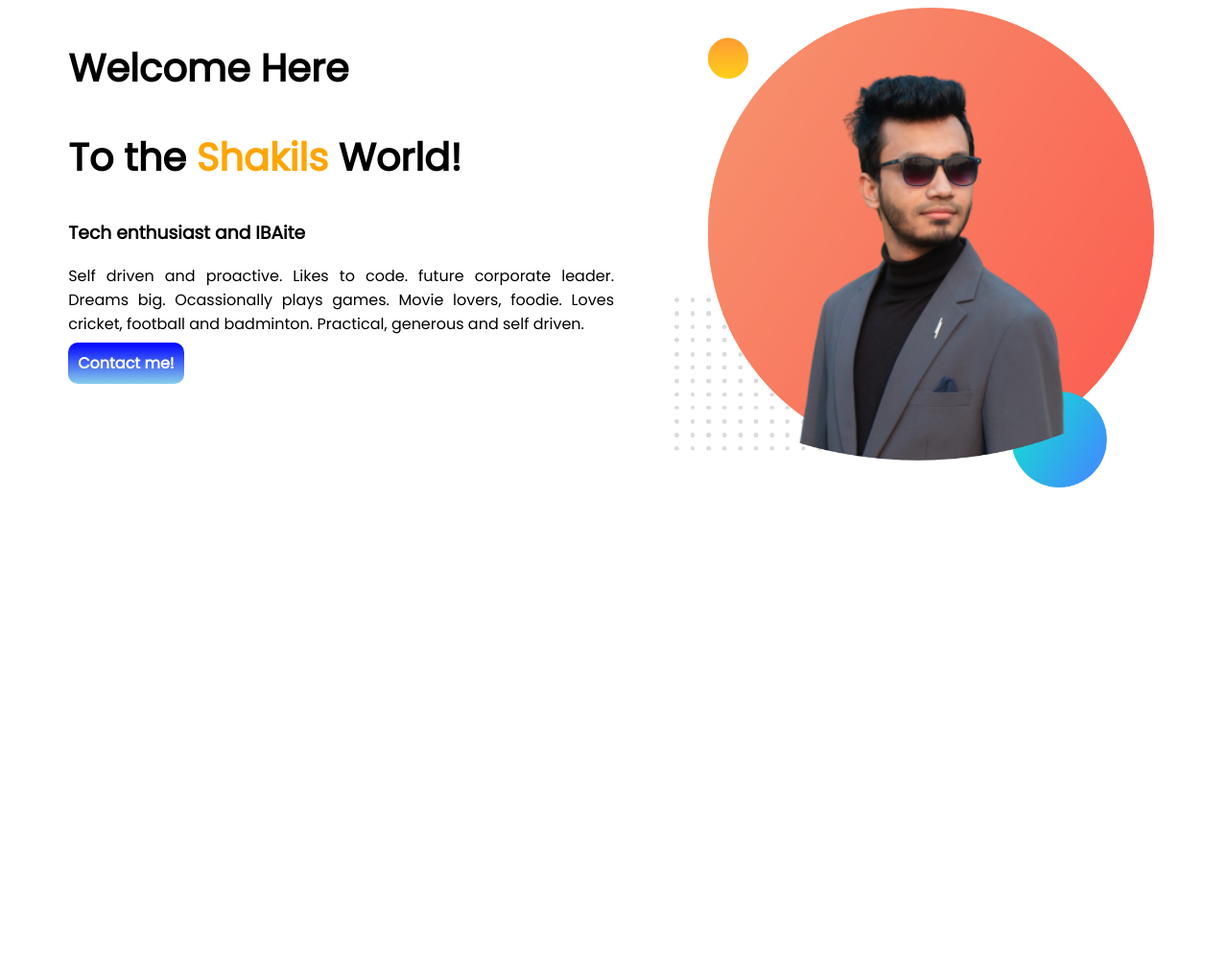
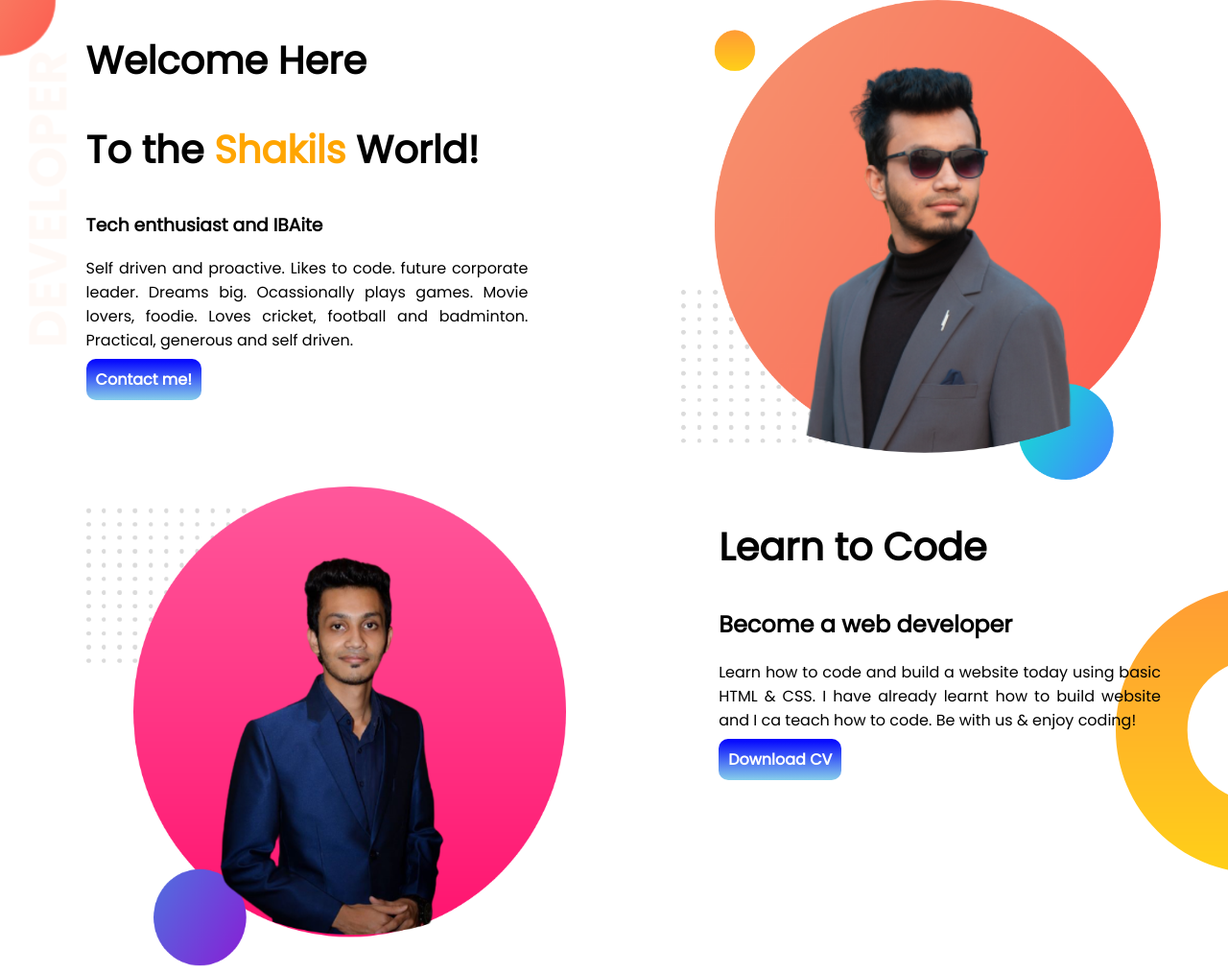
Before and after one commit to Saikat007sa/Developer-portfolio, a plain HTML site: page index.html in a window 1280 px wide. Shown: the whole page at 96% size. Before the commit the page ends 800 px from the top, so only its background shows below. Drawn offline with Linux system fonts and the light colour scheme.

Commit message:
middle-part

```diff
--- a/index.html
+++ b/index.html
@@ -13,7 +13,7 @@
 </head>
 
 <body>
-    <section>
+    <section class="Top-heading">
         <div class="half-width">
             <h1>Welcome Here</h1>
             <h1>To the <span class="Naming-color">Shakils</span> World!</h1>
@@ -27,6 +27,20 @@
             <img src="showOff/sha-bg.png" alt="" height="500px" width="500px">
         </div>
     </section>
+
+    <section class="Middle-part">
+        <div class="half-width">
+            <img src="showOff/sha-bg2.png" alt="" height="500px" width="500px">
+        </div>
+        <div class="half-width">
+            <h1>Learn to Code</h1>
+            <h2>Become a web developer</h2>
+            <p>Learn how to code and build a website today using basic HTML & CSS. I have already learnt how to build
+                website and I ca teach how to code. Be with us & enjoy coding!</p>
+            <a class="linked-button" target="_blank" href="https://www.linkedin.com/in/shakil-ahmed-08a161159/">Download
+                CV</a>
+        </div>
+    </section>
 </body>
 
 </html>
--- a/style.css
+++ b/style.css
@@ -1,5 +1,6 @@
 body{
     font-family: 'Poppins', sans-serif;
+    margin: 0;
 }
 .Naming-color{
     color: orange;
@@ -12,8 +13,9 @@ section{
 }
 .half-width{
     width: 50%;
-    padding-left: 5%;
+    padding-left: 7%;
     text-align: justify;
+    padding-right: 70px;
 }
 .linked-button{
     text-decoration: none;
@@ -24,3 +26,12 @@ section{
     background-image: linear-gradient(blue, skyblue);
     border-radius: 10px;
 }
+.Top-heading{
+    background-image: url(images/top-banner.png);
+    background-repeat: no-repeat;
+}
+.Middle-part{
+    background-image: url(images/dream-bg.png);
+    background-repeat: no-repeat;
+    background-position: right;
+}
```
Also changed, not shown: showOff/sha-bg2.png (added), showOff/upload-removebg-preview.png (added).
